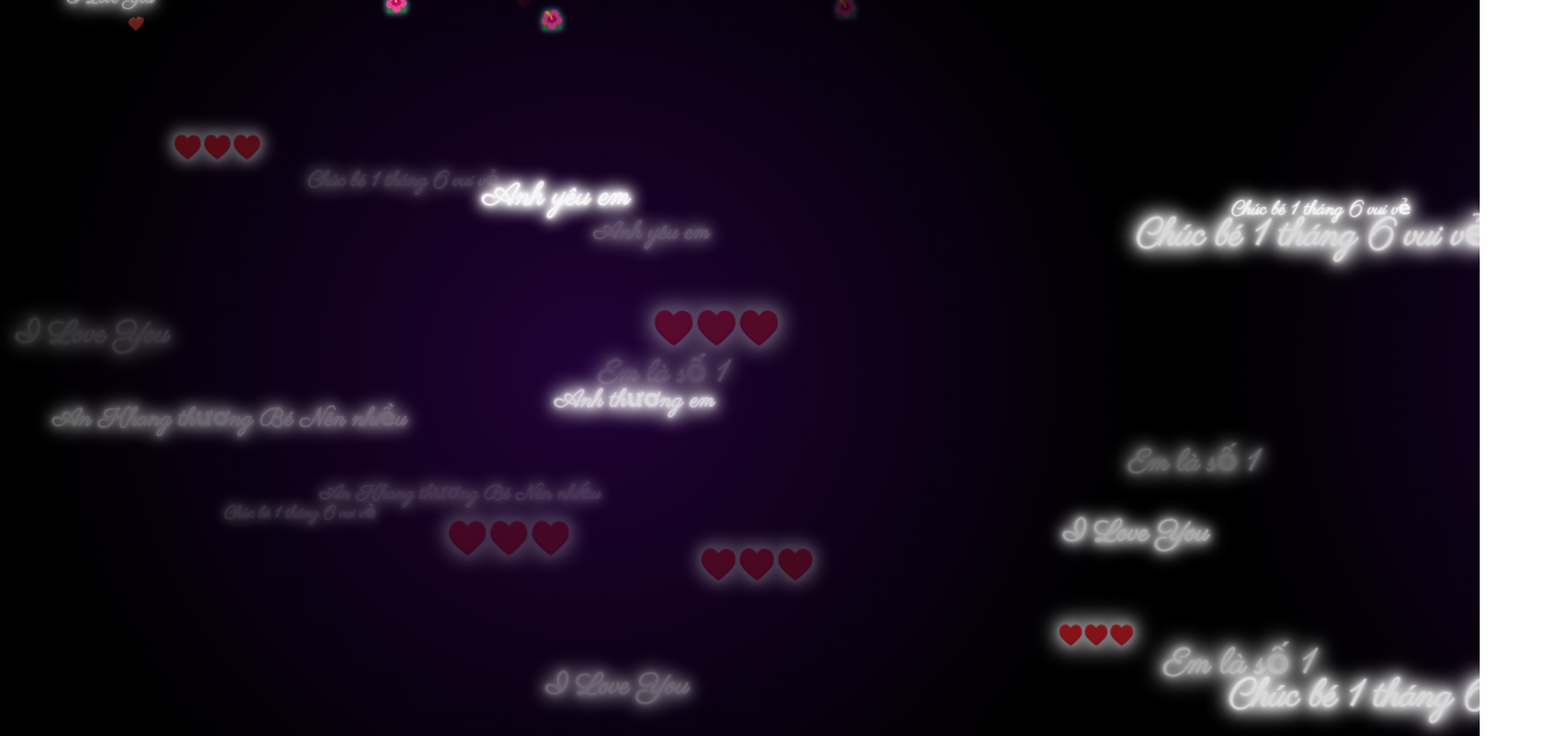
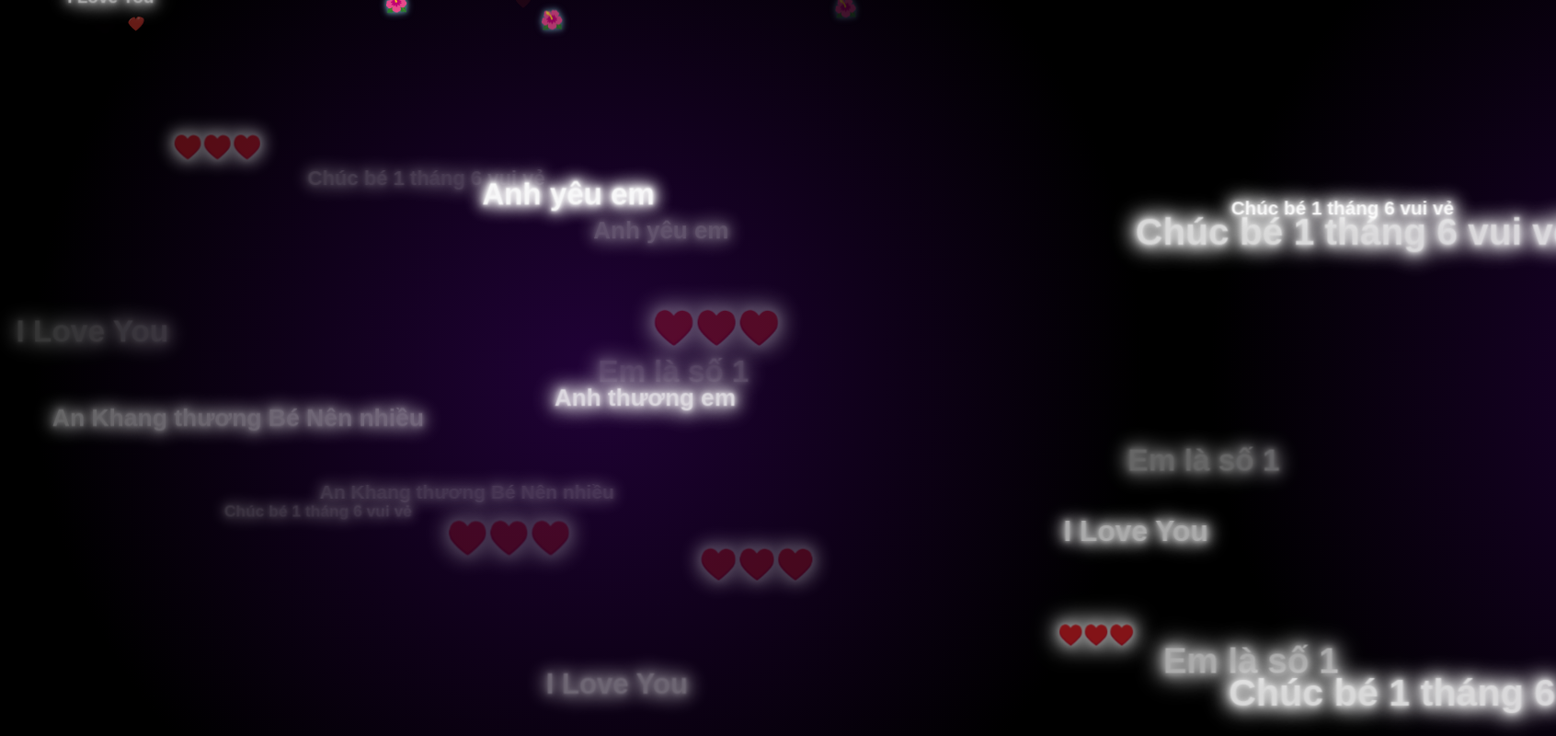
Before and after one commit to khanggggg262000/BN, a plain HTML site: page index.html in a window 1280 px wide. Shown: the whole page at 92% size, 1692 px wide, since content can reach past the window. Drawn offline with Linux system fonts and the light colour scheme; animation ran at ten frames a second.

Commit message:
Update style.css
ak done

```diff
--- a/css/style.css
+++ b/css/style.css
@@ -3,7 +3,7 @@ body {
     padding: 0;
     overflow: hidden;
     height: 100vh;
-    font-family: "Parisienne", cursive;
+    font-family: 'Be Vietnam Pro', sans-serif;
     perspective: 1000px;
     background: radial-gradient(circle at center, #200236, #000000 80%);
     width: 100%;
```
